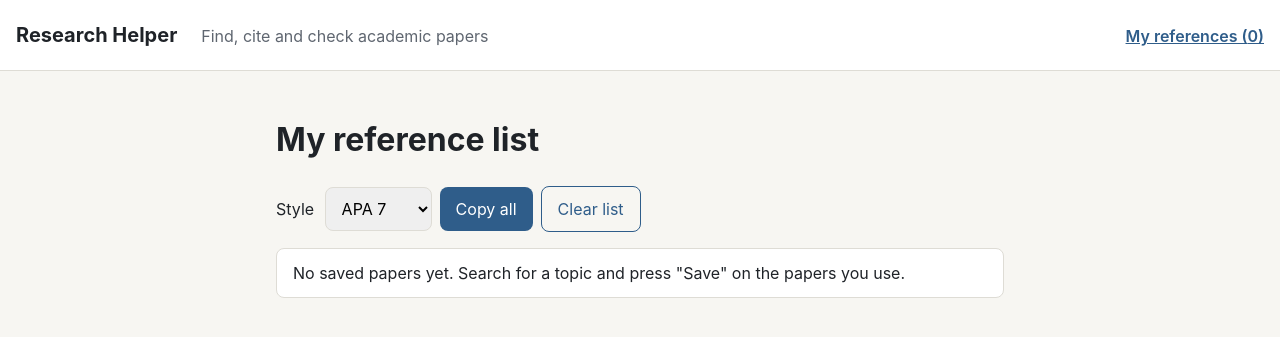
After one commit to michelleshibu08/uni-researcher-helper, a Flask app: page /references in a window 1280 px wide. The commit adds this page. Shown: the top 337 px of the page. Run offline with Flask 3, Linux system fonts and the light colour scheme.

Commit message:
Add in-text citations, a saved reference list, paragraph checks and plain-English summaries
Co-Authored-By: Claude Opus 5.5 (1M context) <noreply@anthropic.com>

```diff
--- a/app.py
+++ b/app.py
@@ -1,11 +1,13 @@
 from datetime import date
 
+import anthropic
 from flask import Flask, render_template, request
 from requests import HTTPError, RequestException
 
-from citations import format_apa, format_harvard
-from claim_checker import check_claim
+from citations import format_apa, format_harvard, intext_apa, intext_harvard
+from claim_checker import check_paragraph
 from search_papers import get_paper, search_papers
+from summary import can_summarise, summarise
 
 app = Flask(__name__)
 
@@ -17,6 +19,14 @@ def error_message(error):
     if isinstance(error, HTTPError) and error.response.status_code == 404:
         return "Couldn't find that paper. Check the paper ID."
     return "Couldn't reach OpenAlex. Check your internet connection and try again."
+
+
+def add_references(paper):
+    """Add the full and in-text references to a paper so the page can show them."""
+    paper["apa"] = format_apa(paper)
+    paper["harvard"] = format_harvard(paper)
+    paper["intext_apa"] = intext_apa(paper)
+    paper["intext_harvard"] = intext_harvard(paper)
 
 
 PER_PAGE = 25
@@ -45,10 +55,8 @@ def home():
             error = error_message(e)
         if not papers and not error:
             error = "No papers found. Try different keywords."
-        # Add the references to each paper so the page can show them.
         for paper in papers:
-            paper["apa"] = format_apa(paper)
-            paper["harvard"] = format_harvard(paper)
+            add_references(paper)
 
     first = (page - 1) * PER_PAGE + 1
     last = first + len(papers) - 1
@@ -72,24 +80,46 @@ def home():
 
 @app.route("/check", methods=["GET", "POST"])
 def check():
-    """Let the user check a claim from their essay against one paper."""
+    """Let the user check their essay against one paper, or get a plain-English summary."""
     # request.values reads the paper ID from the link (GET) or the form (POST).
     paper_id = request.values.get("paper_id", "").strip()
     claim = request.form.get("claim", "").strip()
+    # Which button was pressed: "check" or "summarise".
+    action = request.form.get("action", "")
     paper = None
-    result = None
+    results = []
+    summary_text = None
     error = None
     try:
         if paper_id:
             paper = get_paper(paper_id)
-        # Only run the check once the form has been sent with a claim.
-        if paper and claim:
-            result = check_claim(claim, paper)
+        if paper and action == "check" and claim:
+            # A paragraph is checked one sentence at a time.
+            results = check_paragraph(claim, paper)
+        if paper and action == "summarise" and can_summarise() and paper["abstract"]:
+            summary_text = summarise(paper)
     except RequestException as e:
         error = error_message(e)
+    except anthropic.APIError:
+        error = "Claude couldn't be reached right now. Try again in a moment."
+    if paper:
+        add_references(paper)
     return render_template(
-        "check.html", paper_id=paper_id, paper=paper, claim=claim, result=result, error=error
+        "check.html",
+        paper_id=paper_id,
+        paper=paper,
+        claim=claim,
+        results=results,
+        summary=summary_text,
+        can_summarise=can_summarise(),
+        error=error,
     )
+
+
+@app.route("/references")
+def references():
+    """The reference list. The saved papers live in the browser, so the page fills itself in."""
+    return render_template("references.html")
 
 
 if __name__ == "__main__":
--- a/claim_checker.py
+++ b/claim_checker.py
@@ -65,13 +65,24 @@ def keywords(text):
     return {re.sub(r"(ing|ed|es|s)$", "", word) for word in words if word not in STOP_WORDS}
 
 
+def split_sentences(text):
+    """'Sleep helps memory. It also helps mood.' -> ['Sleep helps memory.', 'It also helps mood.']"""
+    sentences = re.split(r"(?<=[.!?])\s+", text.strip())
+    return [sentence for sentence in sentences if sentence]
+
+
+def check_paragraph(paragraph, paper):
+    """Check every sentence of a paragraph against the paper, one claim at a time."""
+    return [(sentence, check_claim(sentence, paper)) for sentence in split_sentences(paragraph)]
+
+
 def check_with_keywords(claim, paper):
     """Free check: find the abstract sentence that shares the most keywords with the claim."""
     claim_words = keywords(claim)
     if not claim_words:
         return ClaimCheck(verdict="not_enough_info", evidence="", explanation="The claim has no keywords to look for.")
 
-    sentences = re.split(r"(?<=[.!?])\s+", paper["abstract"])
+    sentences = split_sentences(paper["abstract"])
     best = max(sentences, key=lambda sentence: len(claim_words & keywords(sentence)))
     overlap = len(claim_words & keywords(best)) / len(claim_words)
     percent = str(round(overlap * 100)) + "%"
--- a/static/style.css
+++ b/static/style.css
@@ -151,3 +151,42 @@ button:disabled { opacity: 0.6; cursor: wait; }
 
 .pages { display: flex; justify-content: space-between; margin-top: 8px; }
 .pages .older { margin-left: auto; }
+
+/* Navigation link to the reference list, on the right of the header. */
+header { display: flex; flex-wrap: wrap; align-items: baseline; gap: 4px 12px; }
+.nav-link { margin-left: auto; font-weight: 600; }
+
+/* Lighter buttons for less important actions. */
+button.secondary {
+  color: var(--accent);
+  background: transparent;
+  border: 1px solid var(--accent);
+}
+
+button.busy { opacity: 0.6; pointer-events: none; }
+
+.save { margin: 8px 12px 0 0; padding: 6px 12px; font-size: 0.9rem; }
+.reference .details { margin: 4px 0 0; }
+
+.summary {
+  padding: 16px 20px;
+  margin-bottom: 24px;
+  background: var(--card);
+  border: 1px solid var(--border);
+  border-radius: 8px;
+}
+.summary h2 { margin-top: 0; font-size: 1.1rem; }
+
+.sentence { margin: 0 0 4px; color: var(--muted); font-style: italic; }
+.result { margin-bottom: 12px; }
+
+.toolbar { display: flex; flex-wrap: wrap; gap: 8px; align-items: center; margin-bottom: 16px; }
+.toolbar select { margin-left: 6px; }
+
+.reference-list { padding-left: 20px; }
+.reference-list li {
+  padding: 12px 0;
+  border-bottom: 1px solid var(--border);
+}
+.reference-list p { margin: 0 0 4px; }
+.reference-list button { padding: 4px 10px; font-size: 0.85rem; }
--- a/templates/base.html
+++ b/templates/base.html
@@ -10,16 +10,37 @@
   <header>
     <a class="logo" href="{{ url_for('home') }}">Research Helper</a>
     <span class="tagline">Find, cite and check academic papers</span>
+    <a class="nav-link" href="{{ url_for('references') }}">My references (<span id="saved-count">0</span>)</a>
   </header>
   <main>
     {% block content %}{% endblock %}
   </main>
   <script>
+    // Saved papers are kept in this browser's storage, so there's no account to set up.
+    function loadSaved() {
+      try {
+        return JSON.parse(localStorage.getItem("savedPapers")) || [];
+      } catch (error) {
+        return [];
+      }
+    }
+
+    function saveAll(papers) {
+      try {
+        localStorage.setItem("savedPapers", JSON.stringify(papers));
+      } catch (error) {
+        // Storage can be blocked (for example in private browsing); the list just won't be kept.
+      }
+      document.getElementById("saved-count").textContent = papers.length;
+    }
+
+    document.getElementById("saved-count").textContent = loadSaved().length;
+
     // Searching can take a few seconds when the API is busy, so show that it's working.
     document.querySelectorAll("form").forEach(function (form) {
-      form.addEventListener("submit", function () {
-        var button = form.querySelector("button[type=submit]");
-        button.disabled = true;
+      form.addEventListener("submit", function (event) {
+        var button = event.submitter || form.querySelector("button[type=submit]");
+        button.classList.add("busy");
         button.textContent = "Working...";
       });
     });
@@ -32,6 +53,24 @@
         setTimeout(function () { button.textContent = "Copy"; }, 1500);
       });
     });
+
+    // "Save" adds a paper to the reference list, and pressing it again removes it.
+    document.querySelectorAll("[data-save]").forEach(function (button) {
+      var paper = JSON.parse(button.dataset.save);
+      function isSaved() {
+        return loadSaved().some(function (p) { return p.id === paper.id; });
+      }
+      function showState() {
+        button.textContent = isSaved() ? "Saved ✓" : "Save to my references";
+      }
+      button.addEventListener("click", function () {
+        var others = loadSaved().filter(function (p) { return p.id !== paper.id; });
+        saveAll(isSaved() ? others : others.concat([paper]));
+        showState();
+      });
+      showState();
+    });
   </script>
+  {% block scripts %}{% endblock %}
 </body>
 </html>
--- /dev/null
+++ b/templates/references.html
@@ -0,0 +1,78 @@
+{% extends "base.html" %}
+
+{% block title %}My references · Research Helper{% endblock %}
+
+{% block content %}
+<h1>My reference list</h1>
+
+<div class="toolbar">
+  <label>
+    Style
+    <select id="style">
+      <option value="apa">APA 7</option>
+      <option value="harvard">Harvard</option>
+    </select>
+  </label>
+  <button type="button" id="copy-all">Copy all</button>
+  <button type="button" id="clear-all" class="secondary">Clear list</button>
+</div>
+
+<p class="message" id="empty">No saved papers yet. Search for a topic and press "Save" on the papers you use.</p>
+<ol class="reference-list" id="list"></ol>
+{% endblock %}
+
+{% block scripts %}
+<script>
+  // Saved papers are stored in this browser only, under the name "savedPapers".
+  var styleBox = document.getElementById("style");
+  var list = document.getElementById("list");
+
+  function render() {
+    var saved = loadSaved();
+    var style = styleBox.value;
+    document.getElementById("empty").hidden = saved.length > 0;
+    list.innerHTML = "";
+
+    // Both APA and Harvard sort the reference list alphabetically.
+    saved.sort(function (a, b) { return a[style].localeCompare(b[style]); });
+
+    saved.forEach(function (paper) {
+      var item = document.createElement("li");
+      var text = document.createElement("p");
+      text.textContent = paper[style];
+      var intext = document.createElement("p");
+      intext.className = "details";
+      intext.textContent = "In your essay: " + paper["intext_" + style];
+      var remove = document.createElement("button");
+      remove.type = "button";
+      remove.className = "secondary";
+      remove.textContent = "Remove";
+      remove.addEventListener("click", function () {
+        saveAll(loadSaved().filter(function (p) { return p.id !== paper.id; }));
+        render();
+      });
+      item.append(text, intext, remove);
+      list.append(item);
+    });
+  }
+
+  document.getElementById("copy-all").addEventListener("click", function () {
+    var style = styleBox.value;
+    var saved = loadSaved().sort(function (a, b) { return a[style].localeCompare(b[style]); });
+    navigator.clipboard.writeText(saved.map(function (p) { return p[style]; }).join("\n\n"));
+    this.textContent = "Copied";
+    var button = this;
+    setTimeout(function () { button.textContent = "Copy all"; }, 1500);
+  });
+
+  document.getElementById("clear-all").addEventListener("click", function () {
+    if (confirm("Remove every paper from your reference list?")) {
+      saveAll([]);
+      render();
+    }
+  });
+
+  styleBox.addEventListener("change", render);
+  render();
+</script>
+{% endblock %}
```
Also changed, not shown: citations.py (+35 -0 lines), summary.py (added, +50 -0 lines), templates/check.html (+25 -5 lines), templates/index.html (+16 -2 lines), README.md.
